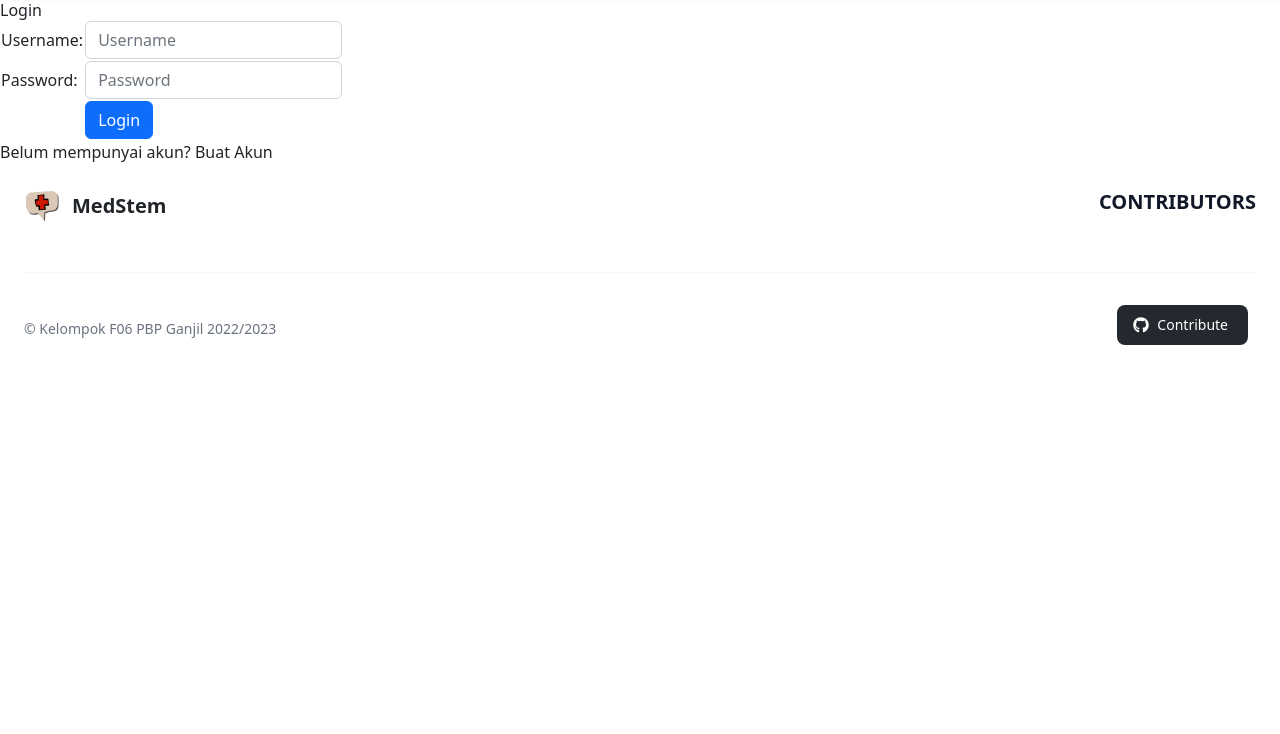
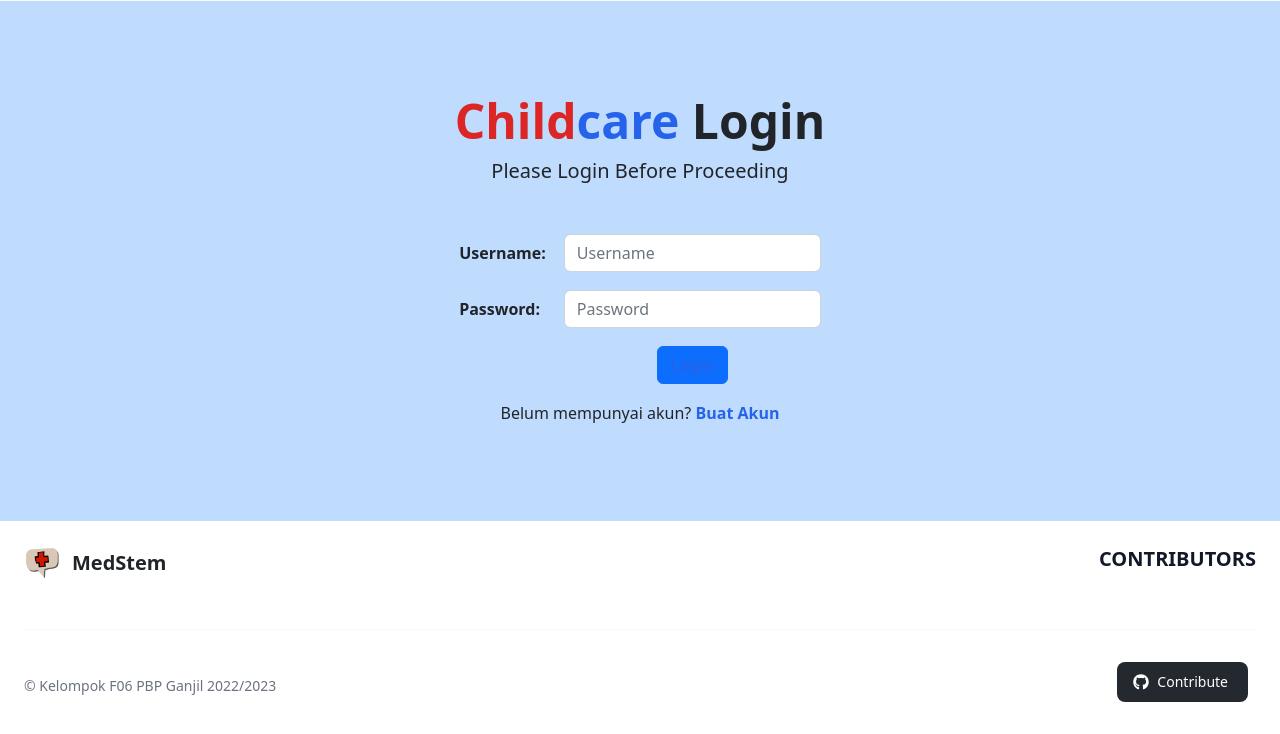
Before and after one commit to TGevinT/tugas-kelompok-pbp, a Django app: page /childcare/login/ in a window 1280 px wide. Shown: the part 99-833 px from the top of the page. Before the commit the page ends 444 px from the top, so only its background shows below. Run offline with Django 4.2, Linux system fonts and the light colour scheme; some libraries are stand-ins or nearby versions.

Commit message:
styles and fix css

```diff
--- a/childcare/templates/login.html
+++ b/childcare/templates/login.html
@@ -6,26 +6,27 @@
 
 {% block content %}
 
-<div class = "login">
+<div class = "login py-16 bg-blue-200">
 
-    <h1>Login</h1>
+    <h1 class="text-5xl font-bold text-center pt-8"><span class="text-red-600">Child</span><span class="text-blue-600">care</span> Login</h1>
+    <h3 class="text-center mt-3 text-xl">Please Login Before Proceeding</h3>
 
     <form method="POST" action="">
         {% csrf_token %}
-        <table class="login_table">
+        <table class="login_table grid grid-cols-1 grid-rows-1 place-items-center pt-8">
             <tr>
-                <td><div class="login_username">Username: </div></td>
-                <td><input type="text" name="username" placeholder="Username" class="form-control"></td>
+                <td><div class="login_username mt-4 font-bold mr-4">Username: </div></td>
+                <td><input type="text" name="username" placeholder="Username" class="form-control mt-4"></td>
             </tr>
 
             <tr>
-                <td><div class="login_password">Password: </div></td>
-                <td><input type="password" name="password" placeholder="Password" class="form-control"></td>
+                <td><div class="login_password mt-4 font-bold">Password: </div></td>
+                <td><input type="password" name="password" placeholder="Password" class="form-control mt-4"></td>
             </tr>
 
-            <tr>
+            <tr class="text-center">
                 <td></td>
-                <td><input class="btn btn-primary loginpage_button" type="submit" value="Login"></td>
+                <td><input class="btn btn-primary loginpage_button text-blue-600 hover:text-white my-4 font-bold" type="submit" value="Login"></td>
             </tr>
         </table>
     </form>
@@ -37,7 +38,7 @@
         {% endif %}
     </div>
 
-    <div class="register_block">Belum mempunyai akun? <a href="/childcare/register">Buat Akun</a></div>
+    <div class="register_block text-center mb-8">Belum mempunyai akun? <a class="font-bold text-blue-600 hover:text-blue-900" href="/childcare/register">Buat Akun</a></div>
 
 </div>
 
--- a/templates/base.html
+++ b/templates/base.html
@@ -68,7 +68,7 @@
 </body>
 
 <footer class="p-4 bg-white sm:p-6 dark:bg-gray-900">
-  <div class="md:flex md:justify-between">
+  <div class="grid grid-cols-2">
       <div class="mb-6 md:mb-0">
           <a href="https://flowbite.com/" class="flex items-center">
             <img src="/static/images/med_logo.png" class="mr-3 h-6 sm:h-9" alt="MedStem Logo">
```
Also changed, not shown: childcare/templates/register.html (+5 -4 lines).
